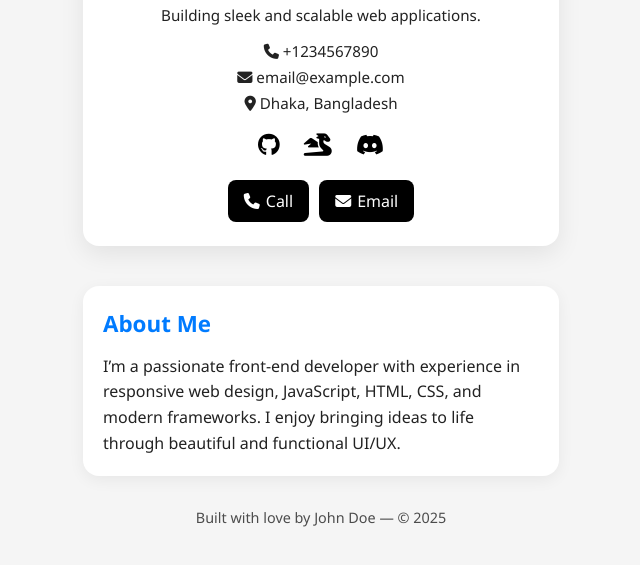
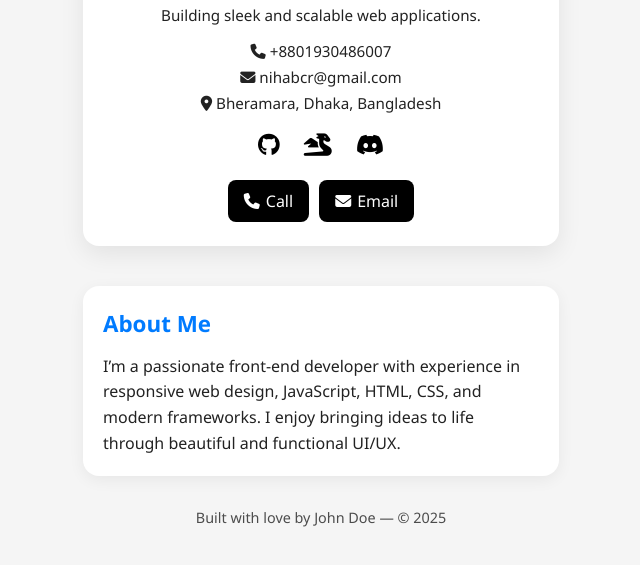
Before and after one commit to riyad140126/digital-visiting-card, a plain HTML site: page index.html in a window 1280 px wide. Shown: the part 269-834 px from the top of the page, without its empty margins (319-959 px from the left). Drawn offline with Linux system fonts and the light colour scheme.

Commit message:
Update index.html

```diff
--- a/index.html
+++ b/index.html
@@ -30,20 +30,20 @@
       <p class="about">Building sleek and scalable web applications.</p>
 
       <div class="contact-info">
-        <p><i class="fas fa-phone"></i> +1234567890</p>
-        <p><i class="fas fa-envelope"></i> email@example.com</p>
-        <p><i class="fas fa-map-marker-alt"></i> Dhaka, Bangladesh</p>
+        <p><i class="fas fa-phone"></i> +8801930486007</p>
+        <p><i class="fas fa-envelope"></i> nihabcr@gmail.com</p>
+        <p><i class="fas fa-map-marker-alt"></i> Bheramara, Dhaka, Bangladesh</p>
       </div>
 
       <div class="social-icons">
-        <a href="https://github.com/username" target="_blank"><i class="fab fa-github"></i></a>
-        <a href="https://anilist.co/user/username" target="_blank"><i class="fas fa-dragon"></i></a>
-        <a href="https://discordapp.com/users/username" target="_blank"><i class="fab fa-discord"></i></a>
+        <a href="https://github.com/crxnihab" target="_blank"><i class="fab fa-github"></i></a>
+        <a href="https://anilist.co/user/nihab" target="_blank"><i class="fas fa-dragon"></i></a>
+        <a href="https://discordapp.com/users/crxnihab" target="_blank"><i class="fab fa-discord"></i></a>
       </div>
 
       <div class="buttons">
-        <a href="tel:+1234567890" class="btn"><i class="fas fa-phone"></i> Call</a>
-        <a href="mailto:email@example.com" class="btn"><i class="fas fa-envelope"></i> Email</a>
+        <a href="tel:+8801930486007" class="btn"><i class="fas fa-phone"></i> Call</a>
+        <a href="mailto:nihabcr@gmail.com" class="btn"><i class="fas fa-envelope"></i> Email</a>
       </div>
     </div>
 
```
